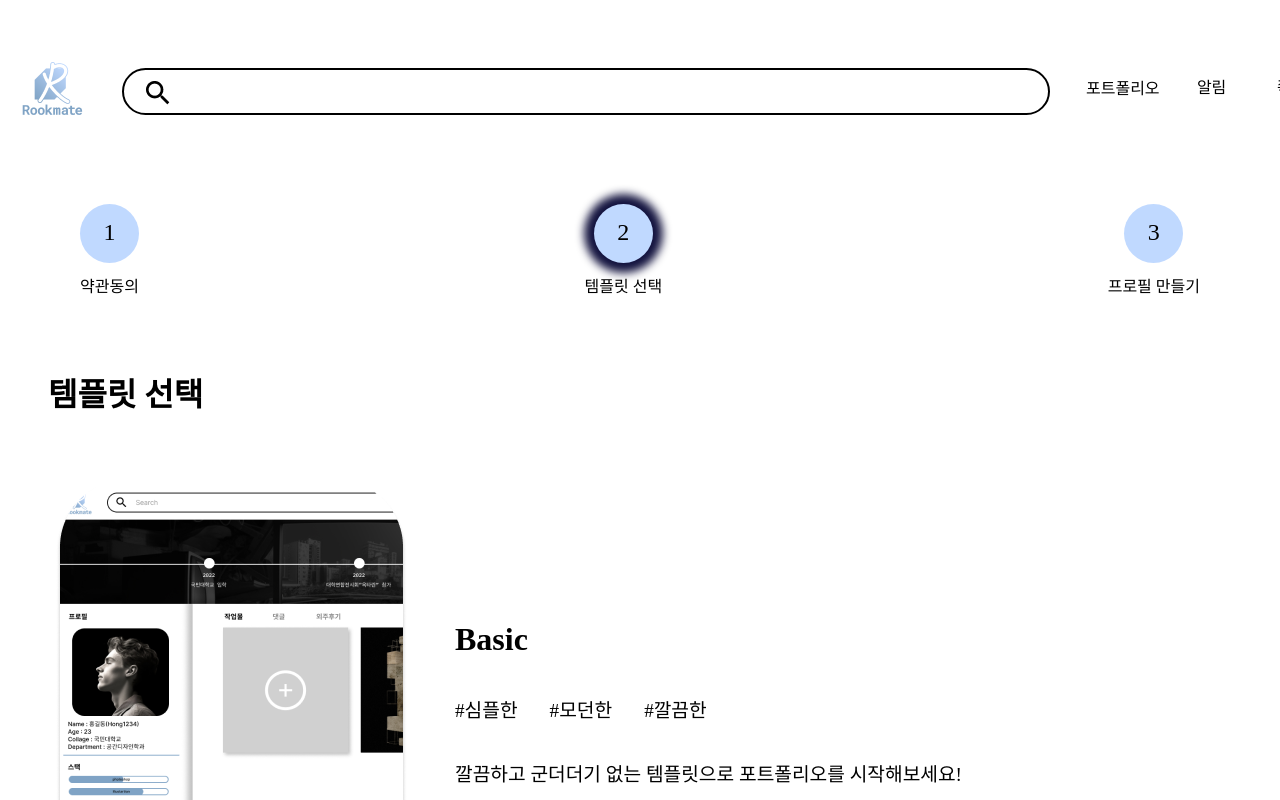
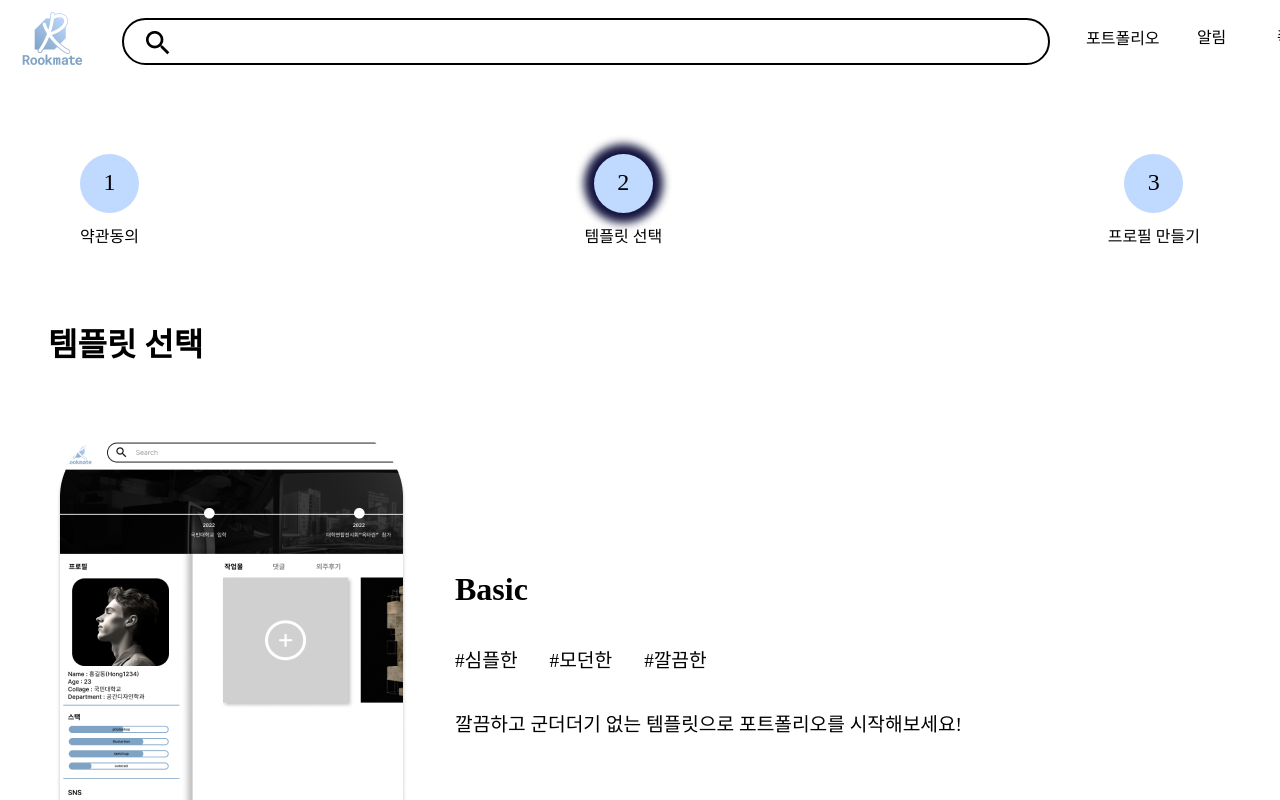
Before and after one commit to LIKELION-ROOKMATE/Rookmate_Frontend, a React (Create React App) app in the folder rookmate/: page /portfolio/make in a window 1280 px wide. Shown: the top 800 px of the page. Built offline with nearby package versions, Linux system fonts and the light colour scheme.

Commit message:
white space 제거

```diff
--- a/rookmate/src/components/screens/PortfoliomakePage/MakeProgress.css
+++ b/rookmate/src/components/screens/PortfoliomakePage/MakeProgress.css
@@ -1,6 +1,5 @@
 * {
   box-sizing: border-box;
-  white-space: pre-line;
 }
 /* progress */
 #progress {
```
